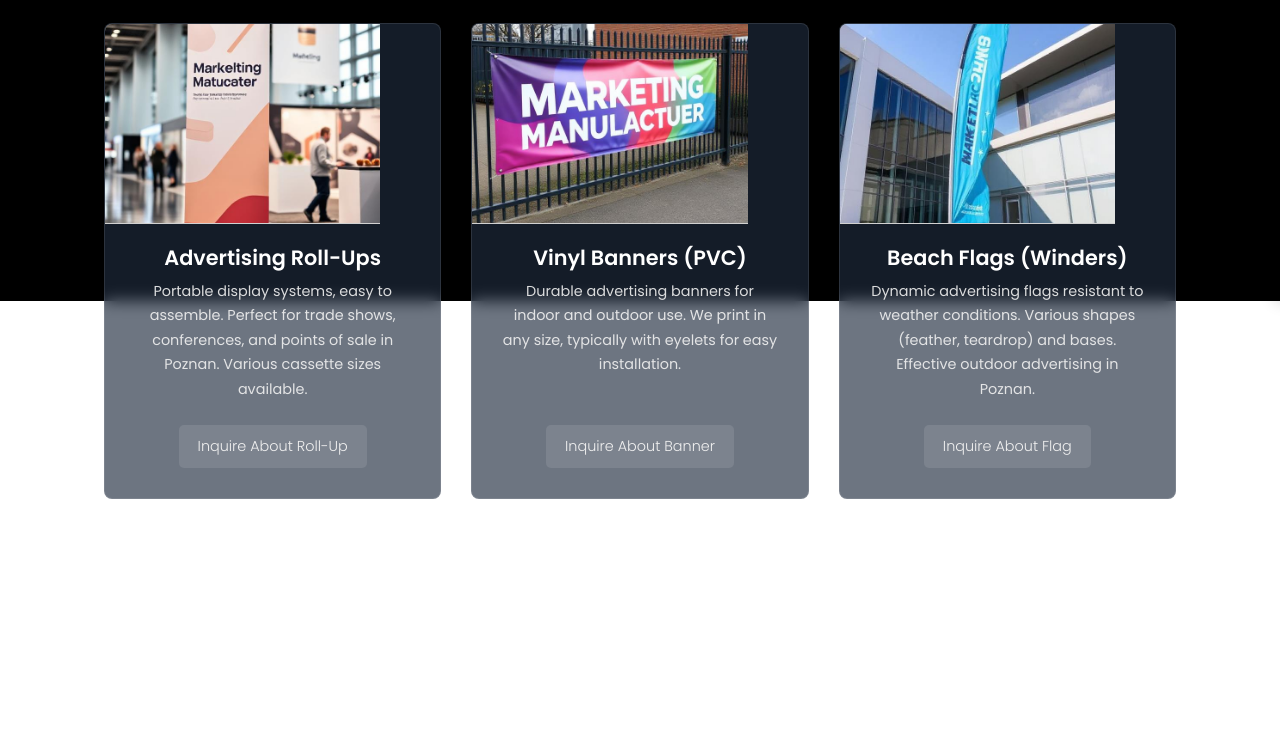
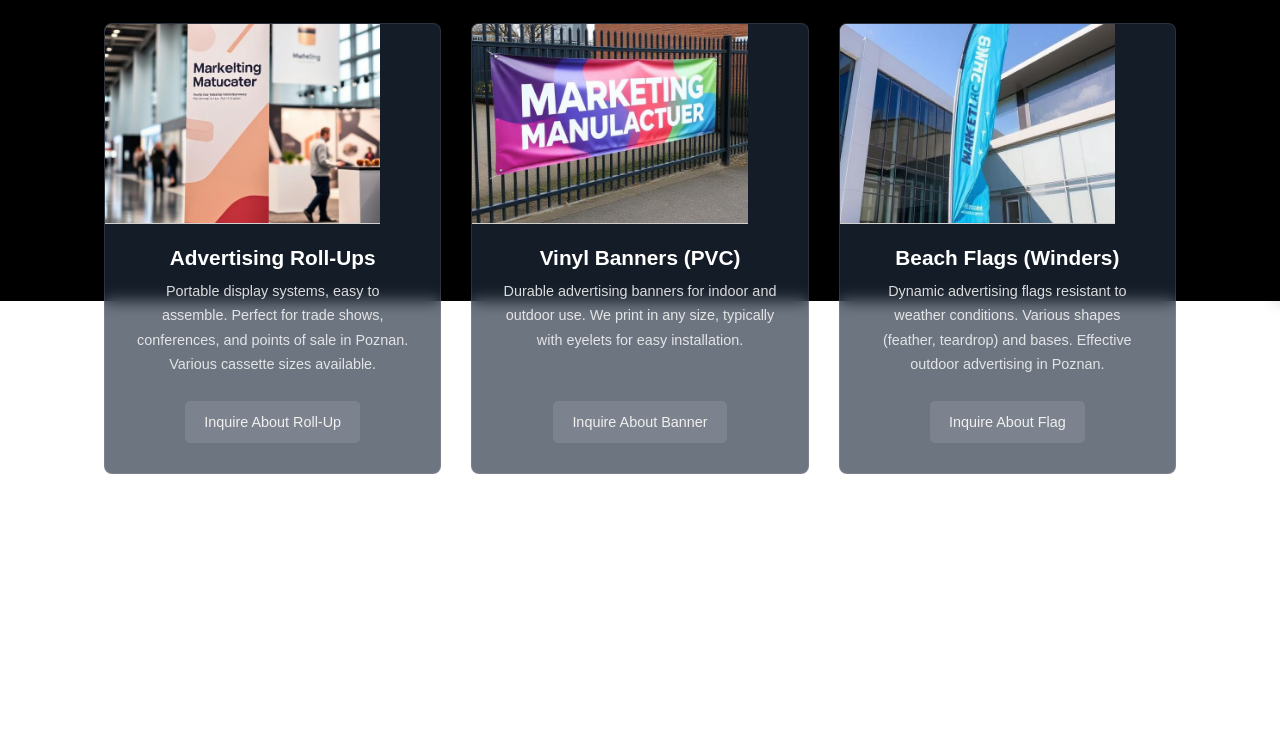
Before and after one commit to Duffy15/website, a plain HTML site: page products.html in a window 1280 px wide. Shown: the part 499-1251 px from the top of the page. Drawn offline with Linux system fonts and the light colour scheme.

Commit message:
Update products.html

```diff
--- a/products.html
+++ b/products.html
@@ -8,7 +8,7 @@
     <link href="https://unpkg.com/@phosphor-icons/web@2.1.1/dist/phosphor.css" rel="stylesheet">
     <link rel="preconnect" href="https://fonts.googleapis.com">
     <link rel="preconnect" href="https://fonts.gstatic.com" crossorigin>
-    <link href="https://fonts.googleapis.com/css2?family=Poppins:wght@300;400;600;700&display=swap" rel="stylesheet">
+    <link href="https://cdn.jsdelivr.net/npm/@phosphor-icons/web@2.1.1/dist/phosphor.min.css" rel="stylesheet">
     <link rel="stylesheet" href="style.css"> </head>
 <body>
     <div class="background-lights"></div> <div class="page-content-wrapper">
```
